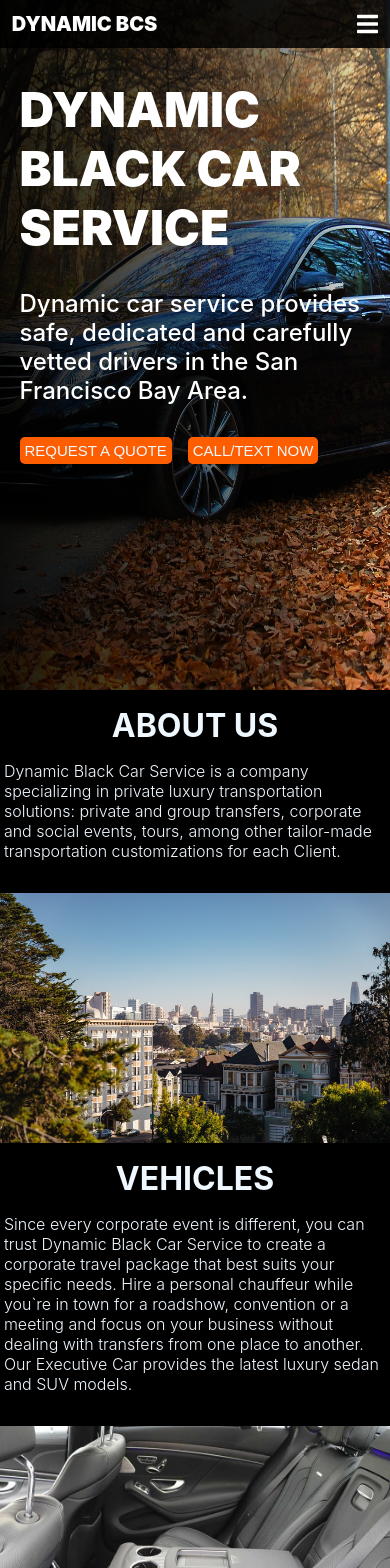
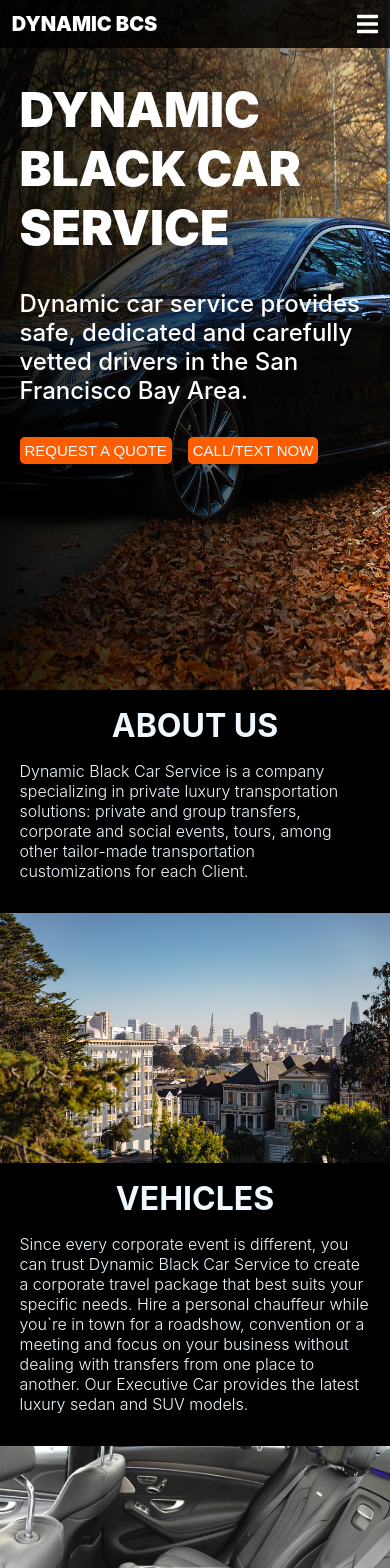
Before and after one commit to ericDevSantana/nextjs-dbcs, a Next.js app: page / in a window 390 px wide. Shown: the top 1568 px of the page. Built offline with nearby package versions, Linux system fonts and the light colour scheme.

Commit message:
description

```diff
--- a/styles/Home.module.css
+++ b/styles/Home.module.css
@@ -500,7 +500,7 @@
 
   .about-text p {
     font-weight: 300;
-    width: 98%;
+    width: 90%;
     text-align: left;
   }
 
@@ -512,7 +512,7 @@
   .vehicle-text p {
     margin: 0 0 1rem 0;
     font-weight: 300;
-    width: 98%;
+    width: 90%;
     text-align: left;
   }
 
@@ -539,7 +539,7 @@
   }
 
   .service-text p {
-    width: 98%;
+    width: 90%;
     text-align: left;
   }
 
```
